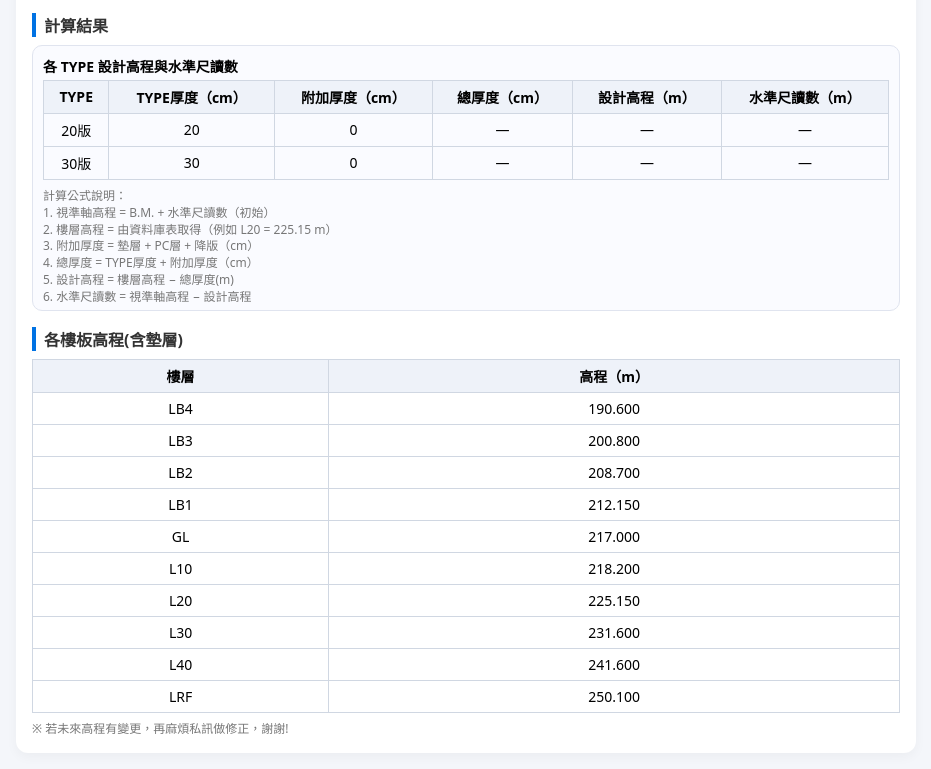
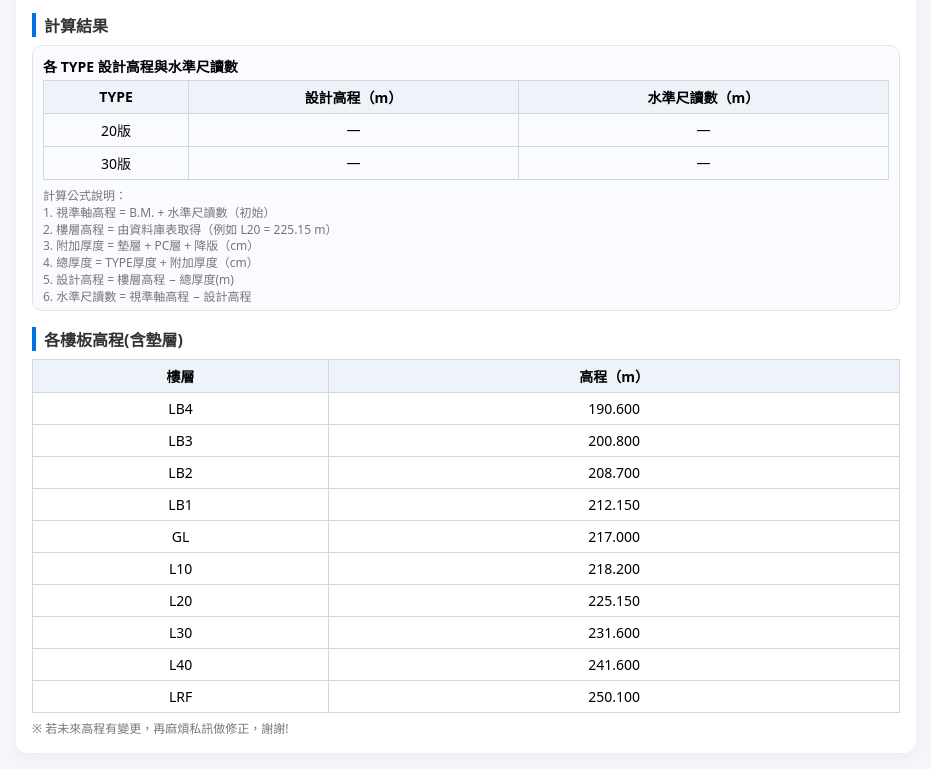
Before and after one commit to dollosc/Template-Elevation-Computer-for-F25, a plain HTML site: page index.html in a window 1280 px wide. Shown: the part 836-1605 px from the top of the page, without its empty margins (174-1105 px from the left). Drawn offline with Linux system fonts and the light colour scheme.

Commit message:
Update index.html

```diff
--- a/index.html
+++ b/index.html
@@ -160,9 +160,6 @@ input[readonly]{background:#f5f6fb;}
       <thead>
         <tr>
           <th>TYPE</th>
-          <th>TYPE厚度（cm）</th>
-          <th>附加厚度（cm）</th>
-          <th>總厚度（cm）</th>
           <th>設計高程（m）</th>
           <th>水準尺讀數（m）</th>
         </tr>
@@ -370,9 +367,6 @@ function renderResults(){
     }
 
     tr.appendChild(tdType);
-    tr.appendChild(tdTypeCm);
-    tr.appendChild(tdExtra);
-    tr.appendChild(tdTotal);
     tr.appendChild(tdDesign);
     tr.appendChild(tdStaff);
 
```
